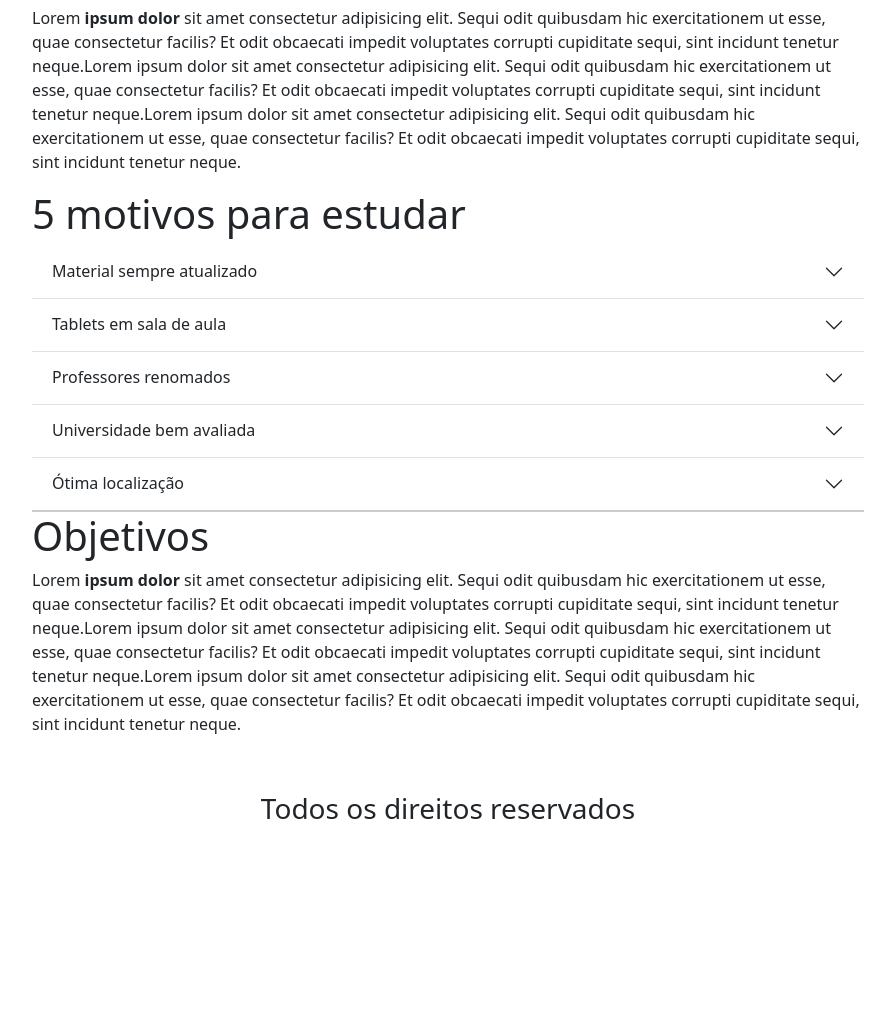
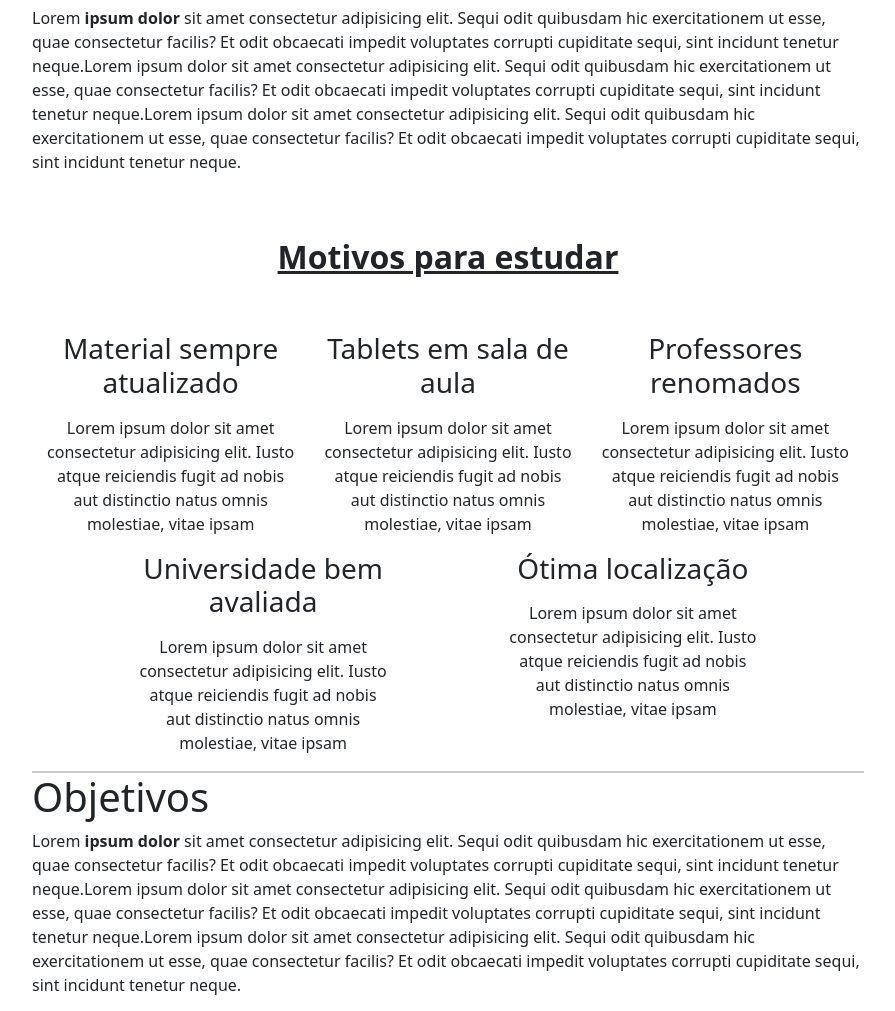
Before and after one commit to yrnThiago/Desafio_2, a Flask app: page /quemsomos in a window 1280 px wide. Shown: the part 163-1174 px from the top of the page, without its empty margins (192-1087 px from the left). Run offline with Flask 3, Linux system fonts and the light colour scheme.

Commit message:
fix: change component accordion to html

```diff
--- a/app/templates/quem_somos.html
+++ b/app/templates/quem_somos.html
@@ -10,20 +10,24 @@
         </div>
 
         <div class="apresentacao__conteudo__motivos">
-            <h1>{{ qty_reasons }} motivos para estudar</h1>
-            <div class="accordion accordion-flush" id="motivos_para_estudar">
-                {% for reason in reasons %}
-                <div class="accordion-item">
-                    <h2 class="accordion-header">
-                      <button class="accordion-button collapsed" type="button" data-bs-toggle="collapse" data-bs-target="#flush-collapse{{ reason.get('title')[0] }}" aria-expanded="false" aria-controls="flush-collapse{{ reason.get('title')[0] }}">
-                        {{ reason.get('title') }}
-                      </button>
-                    </h2>
-                    <div id="flush-collapse{{ reason.get('title')[0] }}" class="accordion-collapse collapse" data-bs-parent="#motivos_para_estudar">
-                      <div class="accordion-body"> {{ reason.get('text') }} </div>
+            <div class="container text-center">
+                <div class="row">
+                    <div class="col m-5">
+                        <h2 class=""><u><strong>Motivos para estudar</strong></u></h2>
                     </div>
                 </div>
-                {% endfor %}
+                <div class="row justify-content-evenly">
+                    {% for reason in reasons %}
+                    <div class="reason col-sm-4 m-0">
+                        <div class="reason__title">
+                            <i class="reason_icon {{ reason.get('icon') }}"></i>
+                            <h3>{{ reason.get('title') }}</h3>
+                        </div>
+                        <p class="mt-3">Lorem ipsum dolor sit amet consectetur adipisicing elit. Iusto atque reiciendis fugit ad nobis aut distinctio natus omnis molestiae, vitae ipsam</p>
+                        <!-- <p>{{ reason.get('text') }}</p> -->
+                    </div>
+                    {% endfor %}
+                </div>
             </div>
         </div>
 
```
